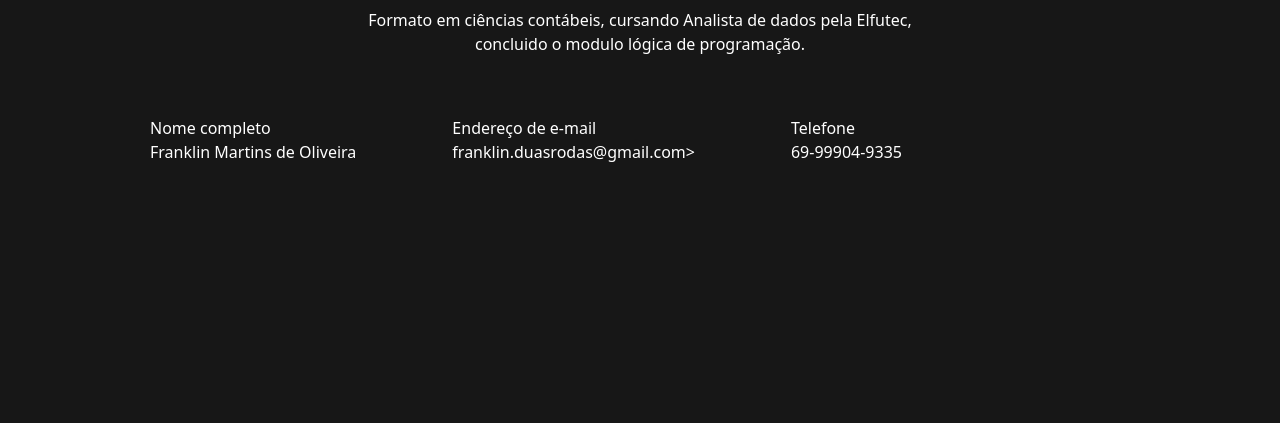
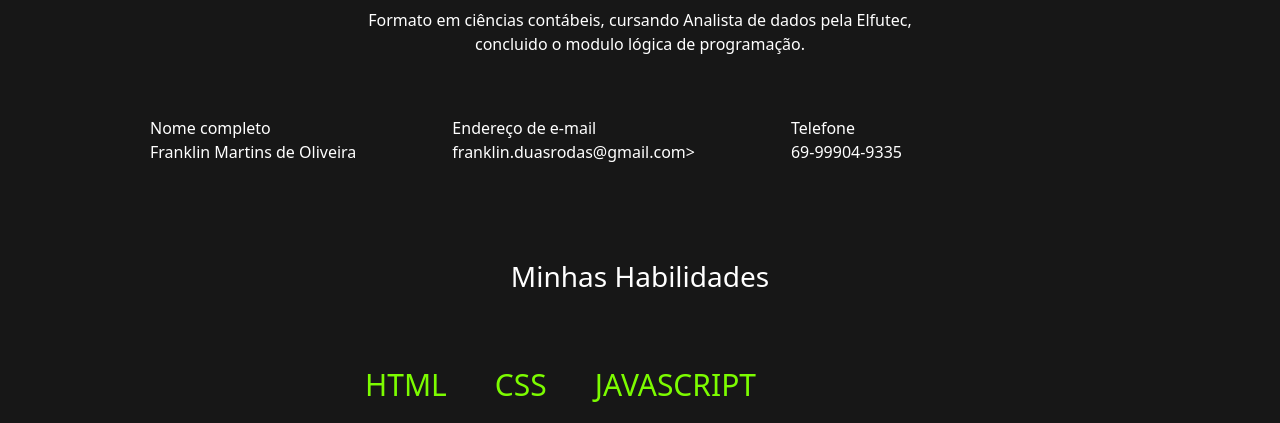
Before and after one commit to 123franklin321/portifolio, a plain HTML site: page index.html in a window 1280 px wide. Shown: the part 632-1055 px from the top of the page. Before the commit the page ends 832 px from the top, so only its background shows below. Drawn offline with nearby package versions, Linux system fonts and the light colour scheme.

Commit message:
criado as minhas habilidades

```diff
--- a/assets/css/style.css
+++ b/assets/css/style.css
@@ -63,3 +63,14 @@ body{
 .cadastro{
     padding: 20px;
 }
+
+.hb{
+    text-align: center;
+    padding: 60px;
+}
+
+.h{
+    color: lawngreen;
+    padding-left: 235px;
+    font-size: 30px;
+}
--- a/index.html
+++ b/index.html
@@ -74,8 +74,20 @@
     </section>
   </div>
 </main>
-
-
+<main>
+  <div class="container">
+    <section>
+      <div class="hb">
+        <h3 class="text-white">Minhas Habilidades</h3>
+      </div>
+      <div class="h d-flex">
+        <p class="ms-5">HTML</p>
+        <P class="ms-5">CSS</P>
+        <P class="ms-5">JAVASCRIPT</P>
+      </div>
+    </section>
+  </div>
+</main>
 
     <script src="https://cdn.jsdelivr.net/npm/bootstrap@5.1.3/dist/js/bootstrap.bundle.min.js"></script>
 </body>
```
